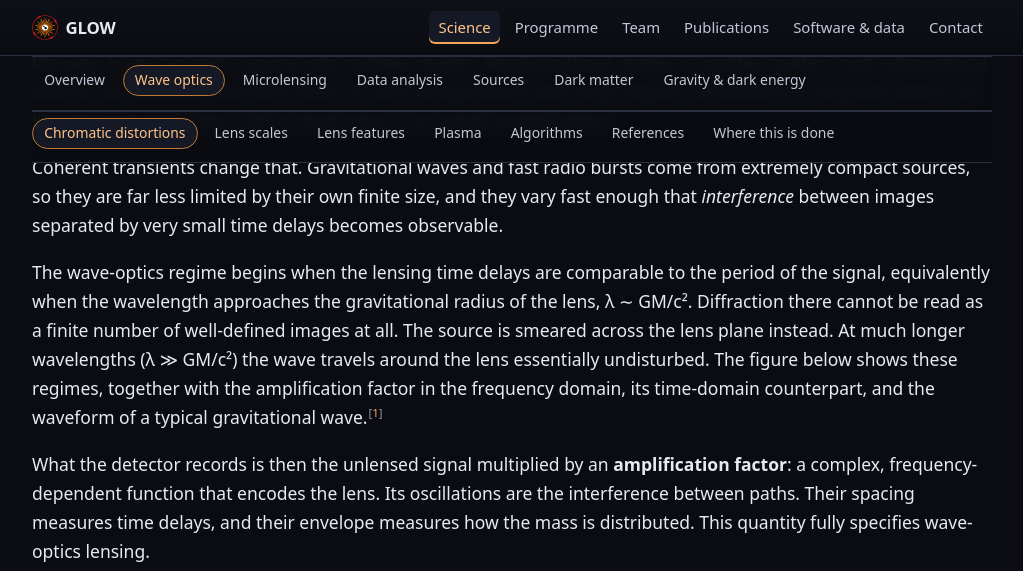
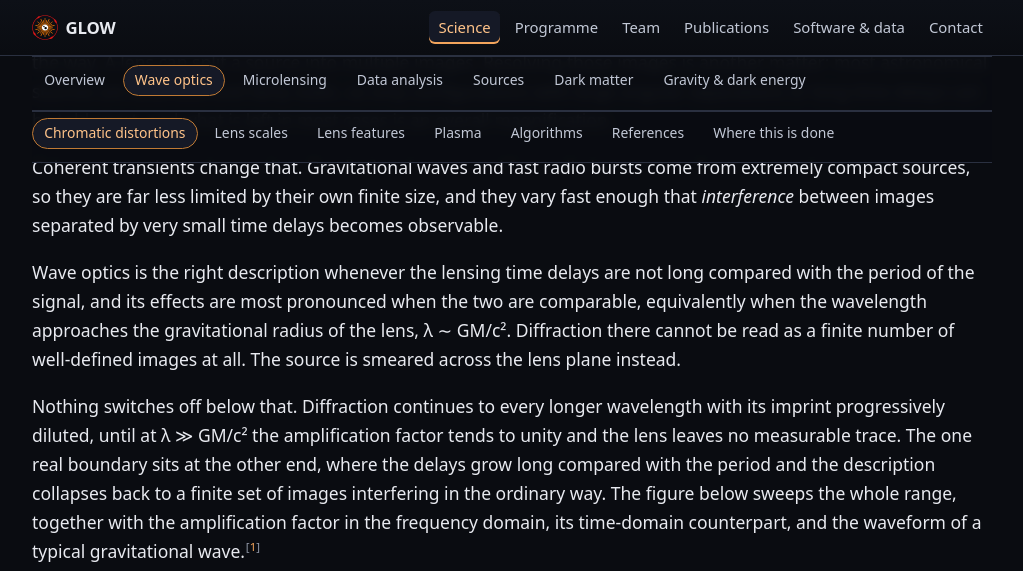
Before and after one commit to glow-astro/website, a Jekyll site: the page built from wave-optics.html, in a window 1280 px wide and 1400 px high, scrolled down 1188 px, cut to the strip 0-571 px from the top of the window. Shown: the whole strip, without its empty margins (128-1151 px from the left). Built offline with Jekyll 4.4.1, drawn with Linux system fonts in a browser that asks for light colours; some of the changed text lies outside the part shown.

Commit message:
Han-Gil Choi's three comments on the science pages
All three held up. In order:

The point-source condition. The overview argued phase coherence and
nothing else, while the finite-size condition appeared only as an aside
on the wave-optics page. Both have to hold, and the coherence section is
where the site answers why these sources and not starlight, so it says
so now.

The regimes. The wave-optics page named a third regime below the
diffraction band in which the wave was "essentially undisturbed". There
is no such boundary: F(w) tends to unity continuously as the frequency
falls, so the low-frequency end is diffraction with the imprint diluted
rather than the absence of it. The animation asserted the same thing in
its own labels, so this is a re-render as well as a rewording; see the
companion commit in application_plots.

The Fresnel scale. Never defined anywhere on the site, although
dark-matter.html has been using "Fresnel volume" in a figure caption.
Choi offered a passing mention there as a compromise, expecting a proper
treatment to need a broader revision. It did not: "Which lenses can a
wave feel" is built on the isolated-lens mass scale and already concedes
in its next paragraph that lensing cannot be reduced to one object, so
the generalisation fills a gap that was already written. The dark-matter
caption links to it.

The wave-optics prose is the owner's, so what is here is a draft to be
overwritten; the figure is the part that had to change regardless.

Co-Authored-By: Claude Opus 5 (1M context) <noreply@anthropic.com>
Claude-Session: https://claude.ai/code/session_01L7GT62S61eYxRuSFTmWGfu

```diff
--- a/dark-matter.html
+++ b/dark-matter.html
@@ -175,8 +175,8 @@ sections:
       Stochastic diffraction and the dark timbre. A frequency sweep through one
       realization of 2502 cold-dark-matter halos along the line of sight to a
       source at redshift 3. Stochastic diffraction probes mainly the halos
-      within the Fresnel volume, highlighted here, which shrinks as the
-      frequency rises. On the right, the real and imaginary parts of the
+      within the <a href="{{ '/wave-optics.html#scales' | relative_url }}">Fresnel
+      volume</a>, highlighted here, which shrinks as the frequency rises. On the right, the real and imaginary parts of the
       amplification factor they produce.
     </figcaption>
   </figure>
--- a/wave-optics.html
+++ b/wave-optics.html
@@ -66,13 +66,30 @@ sections:
     between images separated by very small time delays becomes observable.
   </p>
   <p>
-    The wave-optics regime begins when the lensing time delays are comparable to
-    the period of the signal, equivalently when the wavelength approaches the
-    gravitational radius of the lens, λ&nbsp;∼&nbsp;GM/c². Diffraction there
-    cannot be read as a finite number of well-defined images at all. The source
-    is smeared across the lens plane instead. At much longer wavelengths
-    (λ&nbsp;≫&nbsp;GM/c²) the wave travels around the lens essentially
-    undisturbed. The figure below shows these regimes, together with the
+    Wave optics is the right description whenever the lensing time delays are
+    not long compared with the period of the signal, and its effects are most
+    pronounced when the two are comparable, equivalently when the wavelength
+    approaches the gravitational radius of the lens, λ&nbsp;∼&nbsp;GM/c².
+    Diffraction there cannot be read as a finite number of well-defined images
+    at all. The source is smeared across the lens plane instead.
+  </p>
+  {%- comment -%}
+    Rewritten 2026-09-02 after Han-Gil Choi pointed out that the page named a
+    third regime below the diffraction band, in which the wave was "essentially
+    undisturbed". There is no such boundary: F(w) tends to unity continuously
+    as w falls, so the low-frequency end is diffraction with the imprint
+    diluted, not the absence of it. The animation asserted the same thing in
+    its own labels and was re-rendered with the generator; see
+    application_plots/lensing_regimes_animation.py.
+  {%- endcomment -%}
+  <p>
+    Nothing switches off below that. Diffraction continues to every longer
+    wavelength with its imprint progressively diluted, until at
+    λ&nbsp;≫&nbsp;GM/c² the amplification factor tends to unity and the lens
+    leaves no measurable trace. The one real boundary sits at the other end,
+    where the delays grow long compared with the period and the description
+    collapses back to a finite set of images interfering in the ordinary way.
+    The figure below sweeps the whole range, together with the
     amplification factor in the frequency domain, its time-domain counterpart,
     and the waveform of a typical gravitational
     wave.{% include cite.html key="leung-wave-mechanics" %}
@@ -108,14 +125,14 @@ sections:
       {%- endcomment -%}
     </video>
     <figcaption>
-      The same lens in three regimes, in both domains at once. Nothing about the
-      lens changes across the sweep: what changes is the ratio between its
-      time-delay scale and the period of the wave. While the period is long, the
-      two images are not resolved and there is nothing to measure. As the ratio
-      grows the amplification factor develops the oscillations that
-      <em>are</em> diffraction. Once the delays are long compared with the
-      period, the images separate and interfere in the ordinary
-      geometric-optics way.
+      The same lens across the whole frequency range, in both domains at once.
+      Nothing about the lens changes across the sweep: what changes is the ratio
+      between its time-delay scale and the period of the wave. Wave optics
+      describes all of it but the last step. While the period is long the
+      imprint is too weak to measure, and as the ratio grows the amplification
+      factor develops the oscillations that carry the lens. Once the delays are
+      long compared with the period, the images separate and interfere in the
+      ordinary geometric-optics way.
     </figcaption>
   </figure>
 </section>
@@ -146,6 +163,25 @@ sections:
     than by spatial resolution, which is how a gravitational wave can be
     sensitive to objects far too small and too dark to image: the subject of
     <a href="{{ '/dark-matter.html' | relative_url }}">dark matter</a>.
+  </p>
+  {%- comment -%}
+    The Fresnel scale, added 2026-09-02 at Han-Gil Choi's suggestion. He
+    offered a passing mention on dark-matter.html as a compromise, but this
+    section is already built on the isolated-lens mass scale and already
+    concedes below that lensing cannot always be reduced to one object, so the
+    generalisation belongs here. dark-matter.html used "Fresnel volume" in a
+    figure caption while the term was defined nowhere on the site; that caption
+    now links here.
+  {%- endcomment -%}
+  <p>
+    That mass scale assumes a single, isolated lens. Where matter is spread
+    along the line of sight the relevant quantity is a length rather than a
+    mass: the <strong>Fresnel scale</strong>, the transverse distance over
+    which the paths reaching the observer stay in phase. It grows as the square
+    root of the wavelength, so a lower-frequency wave averages over a wider
+    region, and structure smaller than the Fresnel scale is smoothed over
+    rather than resolved. It is what sets the reach of a wave when there is no
+    single lens to point at.
   </p>
   <p>
     Lensing also cannot always be reduced to an isolated object. Collective
```
Also changed, not shown: science.html (+13 -0 lines), media/lensing-regimes_still.png, 1 other file.
